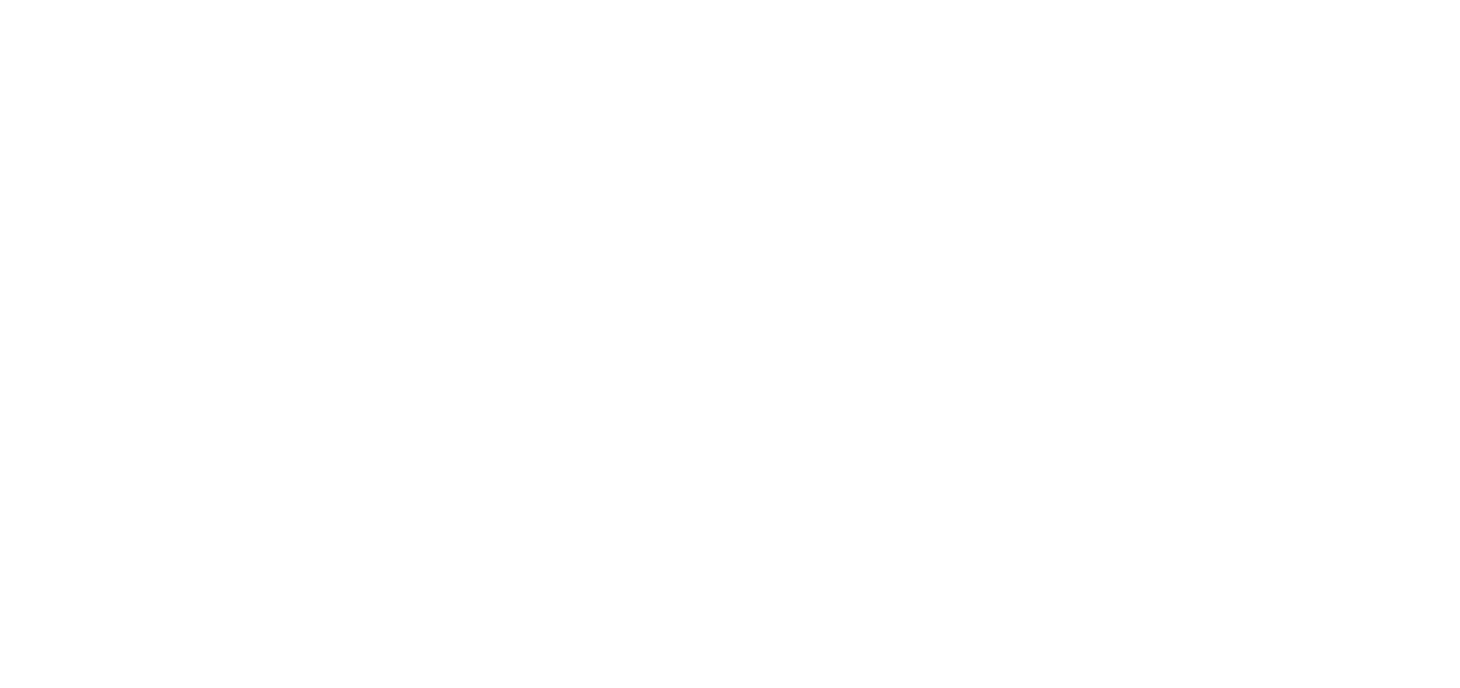
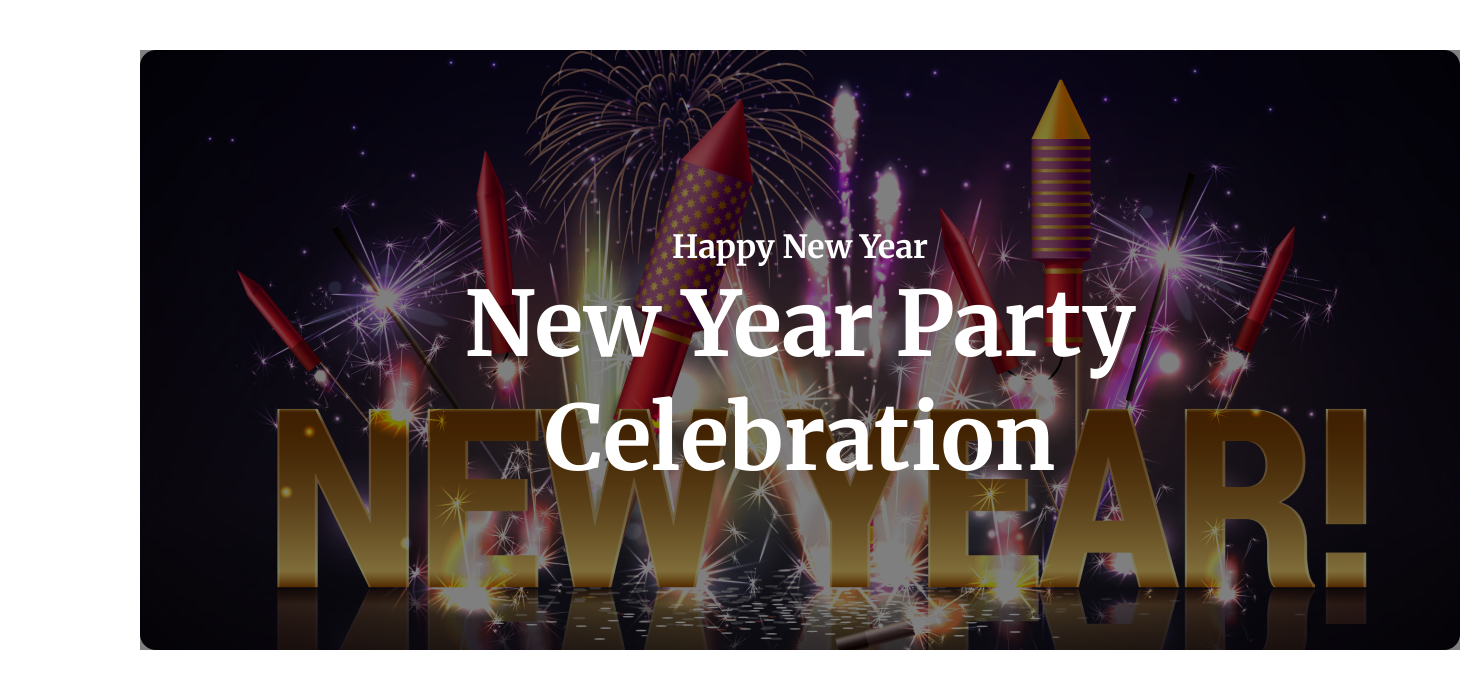
Before and after one commit to MahiaAnwar/New-Year-Offer, a plain HTML site: page index.html in a window 1280 px wide. Shown: the whole page, 1460 px wide, since content can reach past the window. Drawn offline with Linux system fonts and the light colour scheme.

Commit message:
header style added

```diff
--- a/assets/css/style.css
+++ b/assets/css/style.css
@@ -0,0 +1,50 @@
+/* Google font */
+@import url('https://fonts.googleapis.com/css2?family=Merriweather:ital,wght@0,300;0,400;0,700;0,900;1,300;1,400;1,700;1,900&display=swap');
+/* style */
+*{
+    box-sizing: border-box;
+    margin: 0;
+    padding: 0;
+}
+/* body tag starts */
+body{
+    font-family: "Merriweather", serif;
+}
+/* body tag ends */
+/* common styles starts*/
+
+/* common styles ends */
+/* header styles starts*/
+.banner-container{
+    width: 1320px;
+    height: 600px;
+    margin: 50px 140px 0;
+    background-image: url('../img/images/Banner\ Image.png');
+    background-color: rgba(0,0,0,0.5);
+    background-blend-mode: overlay;
+    /* background-repeat: no-repeat;
+    background-size: cover; */
+}
+.banner-content{
+    display: flex;
+    align-items: center;
+    justify-content: center;
+    flex-direction: column;
+    min-height: 246px;
+    padding-top: 177px;
+}
+.banner-content .banner-content-title, .banner-content-sub-title{
+    color: white;
+}
+.banner-content .banner-content-title{
+    font-size: 32px;
+    font-weight: 700;
+}
+.banner-content .banner-content-sub-title{
+    font-size: 45px;
+    font-weight: 900;
+}
+.center{
+    text-align: center;
+}
+/* header ends */
--- a/index.html
+++ b/index.html
@@ -8,6 +8,22 @@
      <link rel="stylesheet" href="assets/css/style.css">
 </head>
 <body>
-
+    <!-- header starts -->
+     <header class="banner-container">
+        <div class="banner-content">
+            <p class="banner-content-title">Happy New Year</p>
+            <div class="banner-content-sub-title">
+                <h1>New Year Party</h1>
+                <h1 class="center">Celebration</h1>
+            </div>
+        </div>
+     </header>
+    <!-- header ends -->
+    <!-- main starts -->
+     <main></main>
+    <!-- main ends -->
+    <!-- footer starts -->
+     <footer></footer>
+    <!-- footer ends -->
 </body>
 </html>
```
